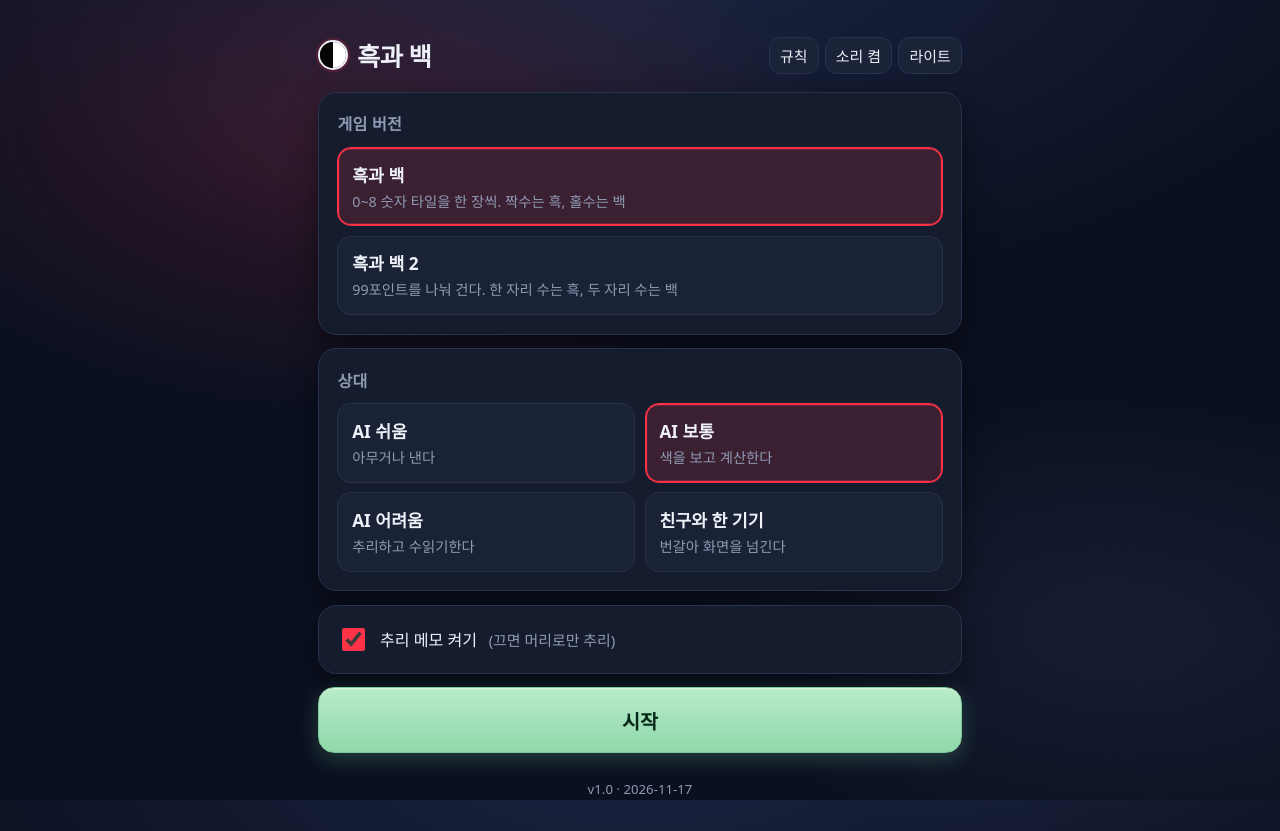
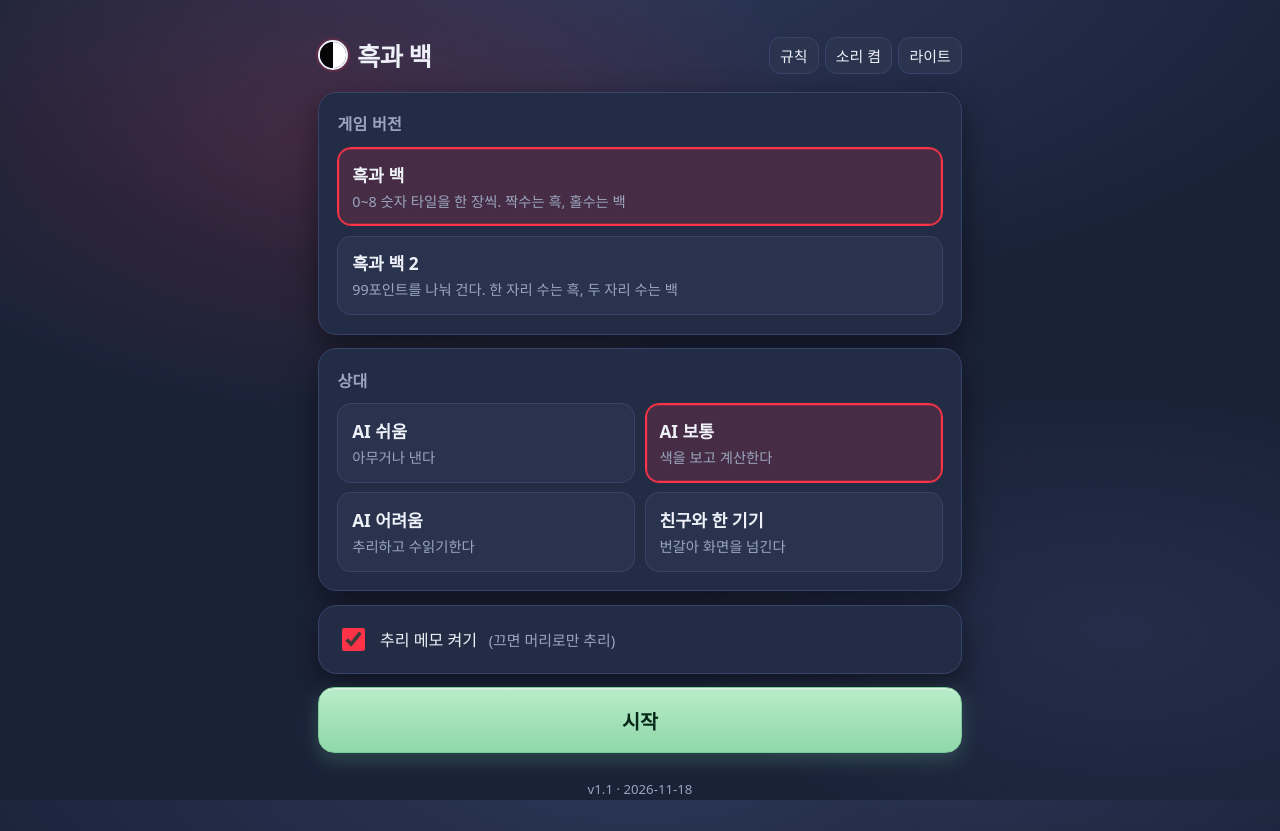
Before and after one commit to jkh76/bnw, a plain HTML site: page index.html in a window 1280 px wide. Both pictures are taken after a click on the button "다크". Drawn offline with Linux system fonts and the light colour scheme.

Commit message:
v1.1: 다크 테마 배경을 한 단계 밝게
Co-Authored-By: Claude Opus 5.5 <noreply@anthropic.com>
Claude-Session: https://claude.ai/code/session_01RsA9Tqm2Z4vbZ3UiTG5tPM

```diff
--- a/index.html
+++ b/index.html
@@ -4,7 +4,7 @@
 <meta charset="utf-8">
 <meta name="viewport" content="width=device-width, initial-scale=1">
 <title>흑과 백</title>
-<meta name="theme-color" content="#0b1020">
+<meta name="theme-color" content="#1a2238">
 <link rel="icon" type="image/png" sizes="64x64" href="favicon.png">
 <link rel="apple-touch-icon" href="apple-touch-icon.png">
 <meta property="og:title" content="흑과 백">
@@ -23,10 +23,10 @@
     color-scheme:light;
   }
   [data-theme=dark]{
-    --bg:#0b1020; --bg-glow:#1b2542; --card:#151c2e; --card2:#1a2236; --ink:#eef1f8; --muted:#8f9ab3; --line:#28324b;
-    --btn:#1b2338; --shadow:0 10px 28px rgba(0,0,0,.45); --pattern:none;
+    --bg:#1a2238; --bg-glow:#2c3759; --card:#232c45; --card2:#29334d; --ink:#eef1f8; --muted:#9aa5bd; --line:#38446a;
+    --btn:#2a344f; --shadow:0 10px 28px rgba(0,0,0,.45); --pattern:none;
     --accent:#ff3347; --accent2:#ff6170; --accent-soft:rgba(255,51,71,.16); --accent-glow:rgba(255,51,71,.5);
-    --lose:#7f8fb8; --tie:#f0b232; --good:#34c77b; --mark:#ff8c2e; --seg-off:#2a3350;
+    --lose:#7f8fb8; --tie:#f0b232; --good:#34c77b; --mark:#ff8c2e; --seg-off:#38436a;
     --go-1:#b9ecc9; --go-2:#8fd8aa; --go-ink:#06291a; --go-edge:#7cc99a; --go-glow:rgba(120,220,160,.22);
     --felt-1:#27304b; --felt-2:#0e1320;
     color-scheme:dark;
@@ -337,7 +337,7 @@
     <details class="memo" id="memoBox" open><summary>추리 메모</summary><div id="memo"></div></details>
    </aside>
   </section>
-  <footer class="ver" id="verLbl">v1.0 · 2026-11-17</footer>
+  <footer class="ver" id="verLbl">v1.1 · 2026-11-18</footer>
 </div>
 
 <canvas id="fx" aria-hidden="true"></canvas>
@@ -650,7 +650,7 @@ $('#btnStart').addEventListener('click',startGame);
 $('#btnSound').addEventListener('click',()=>{UI.sound=!UI.sound;saveOpts();$('#btnSound').textContent=UI.sound?'소리 켬':'소리 끔';sfx('tap');});
 $('#btnSound').textContent=UI.sound?'소리 켬':'소리 끔';
 function applyTheme(t){document.documentElement.dataset.theme=t;$('#btnTheme').textContent=t==='dark'?'라이트':'다크';
-  const m=document.querySelector('meta[name=theme-color]'); if(m) m.content=t==='dark'?'#0b1020':'#e9e5da';}
+  const m=document.querySelector('meta[name=theme-color]'); if(m) m.content=t==='dark'?'#1a2238':'#e9e5da';}
 applyTheme(document.documentElement.dataset.theme||'light');
 $('#btnTheme').addEventListener('click',()=>{const t=document.documentElement.dataset.theme==='dark'?'light':'dark';applyTheme(t);try{localStorage.setItem('bw-theme',t);}catch(e){}sfx('tap');});
 $('#btnRules').addEventListener('click',()=>{$('#rulesOv').hidden=false;});
```
Also changed, not shown: 1 other file.
